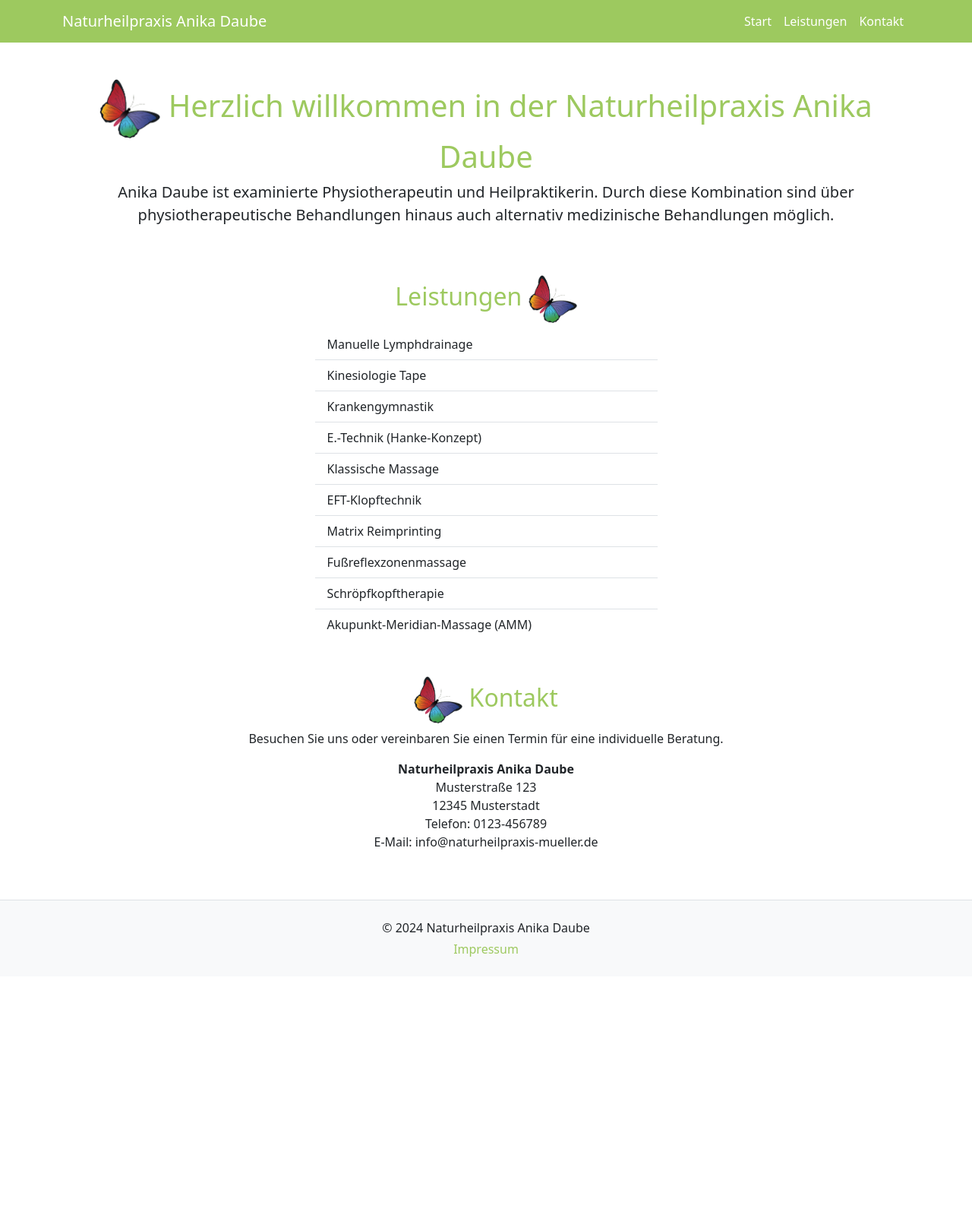
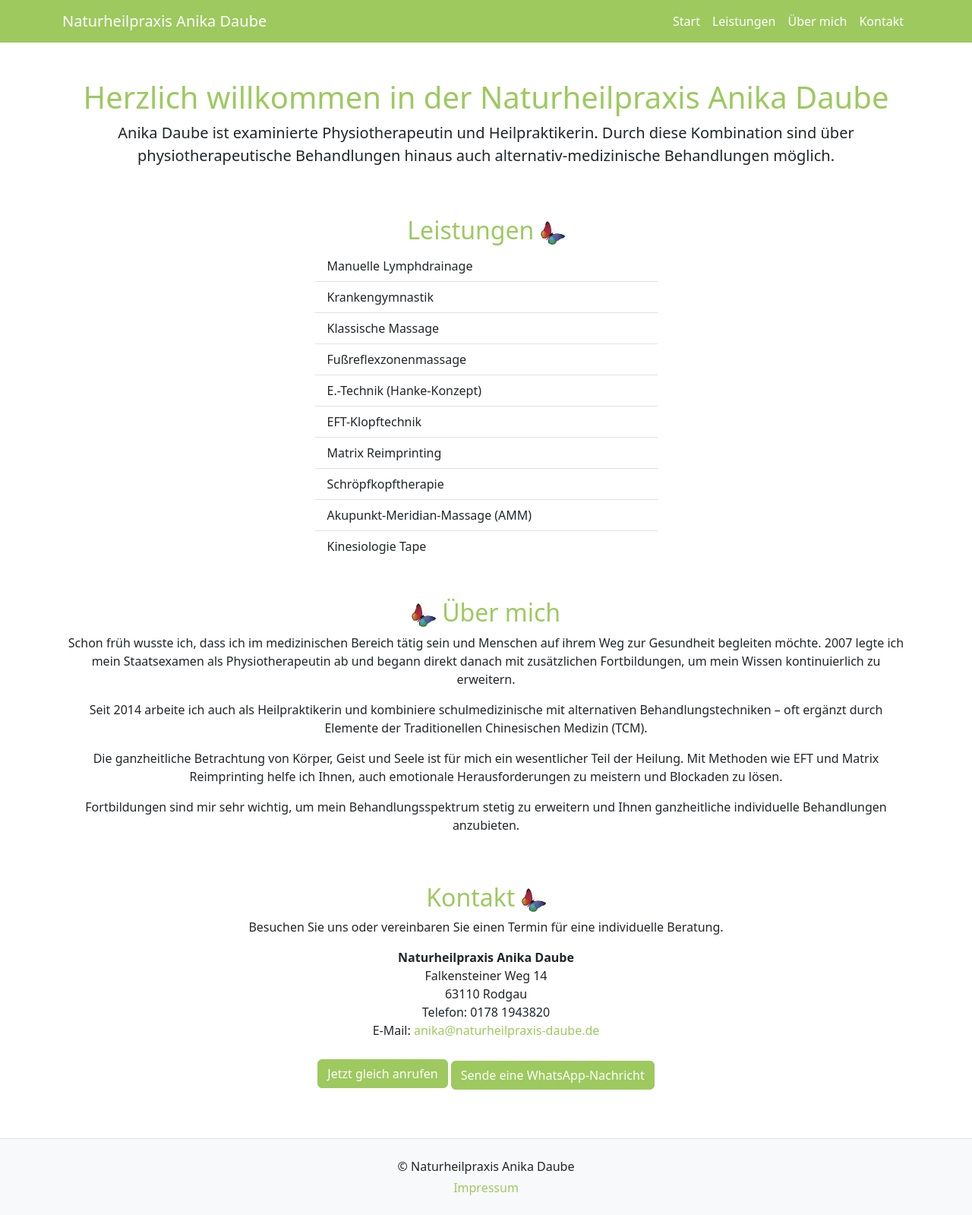
Before and after one commit to m8d3/praxis-web, a plain HTML site: page docs/index.html in a window 1280 px wide. Shown: the whole page at 76% size. Before the commit the page ends 1285 px from the top, so only its background shows below. Drawn offline with nearby package versions, Linux system fonts and the light colour scheme.

Commit message:
Add about me section

```diff
--- a/docs/index.html
+++ b/docs/index.html
@@ -5,9 +5,9 @@
   <meta charset="UTF-8">
   <meta name="viewport" content="width=device-width, initial-scale=1.0">
   <meta name="description"
-    content="Naturheilpraxis Anika Daube in [Stadt]: Individuelle Behandlung und ganzheitliche Gesundheitsberatung. Jetzt mehr erfahren!">
+    content="Ganzheitliche Behandlungen und individuelle Therapien in der Naturheilpraxis Anika Daube in Rodgau – erfahren Sie mehr über unsere Leistungen!">
   <meta name="keywords" content="Heilpraktiker, Naturheilkunde, Gesundheitsberatung, alternative Medizin, Therapie">
-  <title>Naturheilpraxis Anika Daube</title>
+  <title>Naturheilpraxis Anika Daube – Heilpraktikerin und Physiotherapeutin in Rodgau.</title>
   <link rel="stylesheet" href="https://cdnjs.cloudflare.com/ajax/libs/bootstrap/5.3.3/css/bootstrap.min.css">
   <link rel="stylesheet" href="./style/style.css">
 </head>
@@ -30,6 +30,9 @@
             <a class="nav-link" href="./#services">Leistungen</a>
           </li>
           <li class="nav-item">
+            <a class="nav-link" href="./#about">Über mich</a>
+          </li>
+          <li class="nav-item">
             <a class="nav-link" href="./#contact">Kontakt</a>
           </li>
         </ul>
@@ -40,13 +43,9 @@
   <section id="intro" class="container mt-5">
     <div class="row">
       <div class="col-lg-12">
-        <h1 class="text-center">
-          <img src="./img/schmetterling.png" alt="Schmetterling" class="butterfly-icon">
-          Herzlich willkommen in der Naturheilpraxis Anika Daube
-
-        </h1>
+        <h1 class="text-center"> Herzlich willkommen in der Naturheilpraxis Anika Daube</h1>
         <p class="lead text-center">Anika Daube ist examinierte Physiotherapeutin und Heilpraktikerin. Durch diese
-          Kombination sind über physiotherapeutische Behandlungen hinaus auch alternativ medizinische Behandlungen
+          Kombination sind über physiotherapeutische Behandlungen hinaus auch alternativ-medizinische Behandlungen
           möglich.</p>
       </div>
     </div>
@@ -55,20 +54,48 @@
   <section id="services" class="container mt-5">
     <div class="row justify-content-center">
       <div class="col-md-8 col-lg-5">
-        <h2 class="text-center">Leistungen <img src="./img/schmetterling.png" alt="Schmetterling"
-            class="butterfly-icon"></h2>
+        <h2 class="text-center">Leistungen <img src="./img/schmetterling.png"
+            alt="Schmetterling – Symbol für Heilung und Transformation" class="butterfly-icon"></h2>
         <ul class="list-group list-group-flush">
           <li class="list-group-item">Manuelle Lymphdrainage</li>
-          <li class="list-group-item">Kinesiologie Tape</li>
           <li class="list-group-item">Krankengymnastik</li>
+          <li class="list-group-item">Klassische Massage</li>
+          <li class="list-group-item">Fußreflexzonenmassage</li>
           <li class="list-group-item">E.-Technik (Hanke-Konzept)</li>
-          <li class="list-group-item">Klassische Massage</li>
           <li class="list-group-item">EFT-Klopftechnik</li>
           <li class="list-group-item">Matrix Reimprinting</li>
-          <li class="list-group-item">Fußreflexzonenmassage</li>
           <li class="list-group-item">Schröpfkopftherapie</li>
           <li class="list-group-item">Akupunkt-Meridian-Massage (AMM)</li>
+          <li class="list-group-item">Kinesiologie Tape</li>
         </ul>
+      </div>
+    </div>
+  </section>
+
+  <section id="about" class="container mt-5 mb-5">
+    <div class="row">
+      <div class="col-lg-12">
+        <h2 class="text-center"> <img src="./img/schmetterling.png"
+            alt="Schmetterling – Symbol für Heilung und Transformation" class="butterfly-icon"> Über
+          mich
+        </h2>
+        <div class="text-center">
+          <p>Schon früh wusste ich, dass ich im medizinischen Bereich tätig sein und Menschen auf ihrem Weg zur
+            Gesundheit begleiten möchte. 2007 legte ich mein Staatsexamen als Physiotherapeutin ab und begann direkt
+            danach mit zusätzlichen Fortbildungen, um mein Wissen kontinuierlich zu erweitern.</p>
+
+          <p>Seit 2014 arbeite ich auch als Heilpraktikerin und kombiniere schulmedizinische mit alternativen
+            Behandlungstechniken – oft ergänzt durch Elemente der Traditionellen Chinesischen Medizin (TCM).</p>
+
+          <p>Die ganzheitliche Betrachtung von Körper, Geist und Seele ist für mich ein wesentlicher Teil der Heilung.
+            Mit Methoden wie EFT und Matrix Reimprinting helfe ich Ihnen, auch emotionale Herausforderungen zu meistern
+            und Blockaden zu lösen.
+          </p>
+
+          <p>Fortbildungen sind mir sehr wichtig, um mein Behandlungsspektrum stetig zu erweitern und Ihnen
+            ganzheitliche individuelle Behandlungen anzubieten.
+          </p>
+        </div>
       </div>
     </div>
   </section>
@@ -76,16 +103,25 @@
   <section id="contact" class="container mt-5 mb-5">
     <div class="row">
       <div class="col-lg-12">
-        <h2 class="text-center"> <img src="./img/schmetterling.png" alt="Schmetterling" class="butterfly-icon"> Kontakt
+        <h2 class="text-center"> Kontakt <img src="./img/schmetterling.png"
+            alt="Schmetterling – Symbol für Heilung und Transformation" class="butterfly-icon">
         </h2>
         <p class="text-center">Besuchen Sie uns oder vereinbaren Sie einen Termin für eine individuelle Beratung.</p>
         <div class="text-center">
           <address>
             <strong>Naturheilpraxis Anika Daube</strong><br>
-            Musterstraße 123<br>
-            12345 Musterstadt<br>
-            Telefon: 0123-456789<br>
-            E-Mail: info@naturheilpraxis-mueller.de
+            Falkensteiner Weg 14<br>
+            63110 Rodgau<br>
+            Telefon: 0178 1943820<br>
+            E-Mail: <a href="mailto:anika@naturheilpraxis-daube.de"
+              class="text-decoration-none text-ci">anika@naturheilpraxis-daube.de</a><br><br>
+            <a class="btn btn-ci" href="tel:00491781943820" role="button" target="_blank">
+              Jetzt gleich anrufen
+            </a>
+            <a class="btn btn-ci mt-1" href="https://wa.me/491781943820" role="button" target="_blank">
+              Sende eine WhatsApp-Nachricht
+            </a>
+
           </address>
         </div>
       </div>
@@ -95,7 +131,7 @@
   <footer class="bg-light text-center text-lg-start mt-5 border-top">
     <div class="container p-4">
       <div class="text-center">
-        <p class="mb-1">&copy; 2024 Naturheilpraxis Anika Daube</p>
+        <p class="mb-1">&copy; Naturheilpraxis Anika Daube</p>
         <a href="./impressum.html" class="text-decoration-none text-ci">Impressum</a>
       </div>
     </div>
--- a/docs/style/style.css
+++ b/docs/style/style.css
@@ -16,14 +16,22 @@ h2 {
     color: #ffffffcc !important;
 }
 
-h1 .butterfly-icon {
-    width: 5rem;
-}
-
 h2 .butterfly-icon {
-    width:4rem;
+    width:2rem;
 }
 
 .text-ci {
     color: #9DC95F;
 }
+
+.btn-ci {
+    background-color: #9DC95F;
+    border-color: #9DC95F;
+    color: #fff;
+}
+
+.btn-ci:hover {
+    background-color: #85B24D;
+    border-color: #85B24D;
+    color: #fff;
+}
```
Also changed, not shown: docs/impressum.html (+34 -20 lines).
